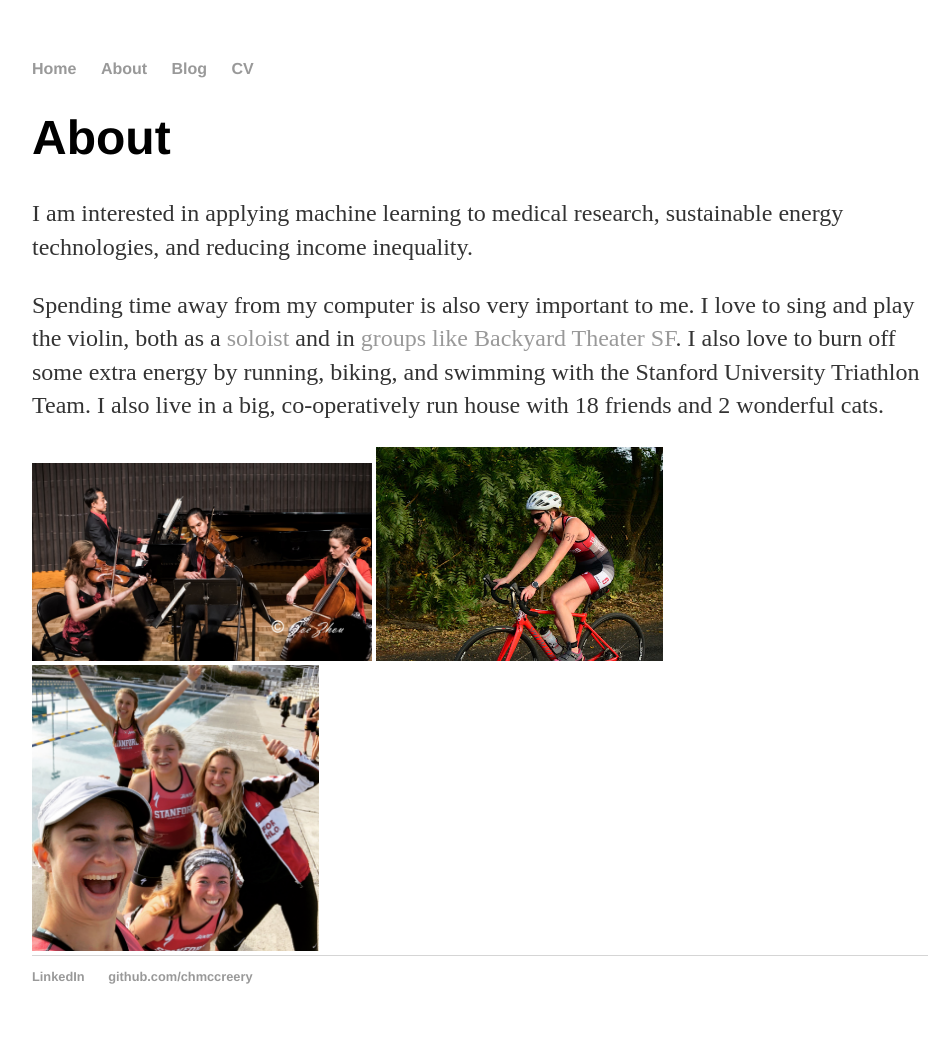
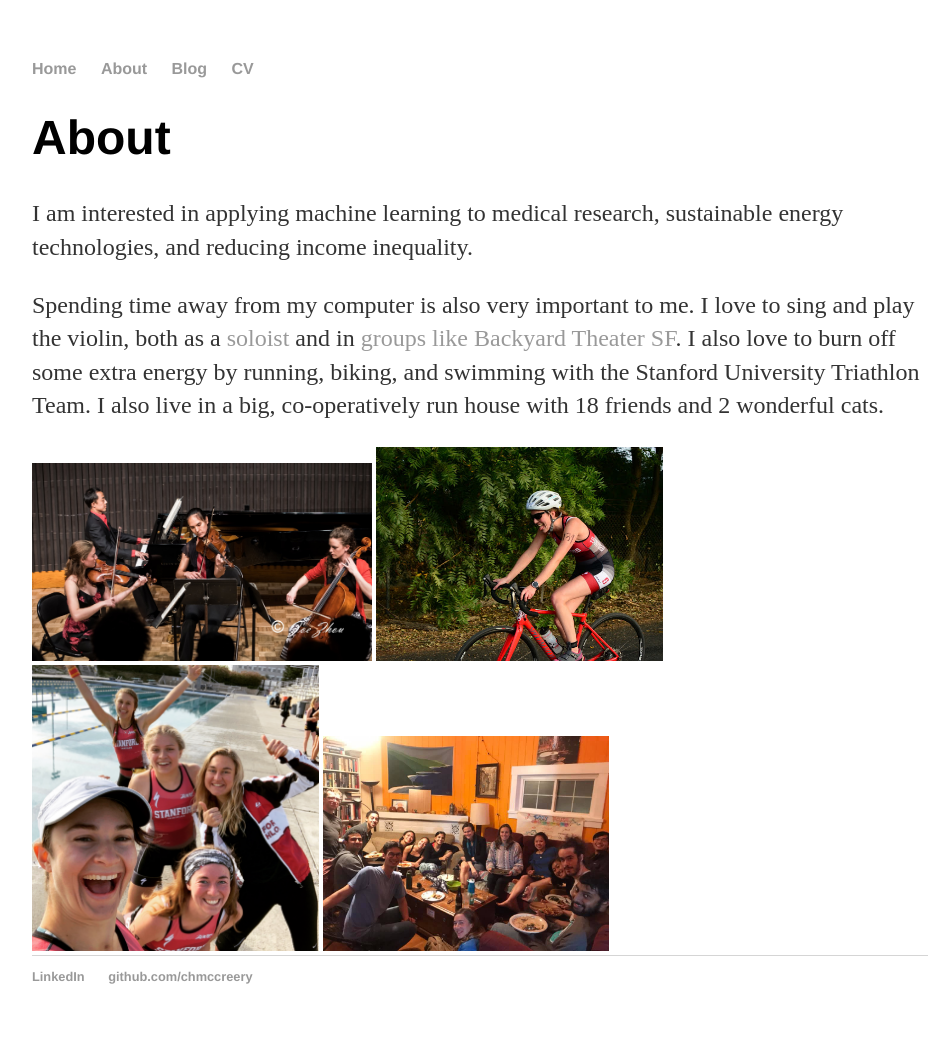
Before and after one commit to chmccreery/chmccreery.github.io, a Jekyll site: the page built from about/index.html, in a window 1280 px wide. Shown: the whole page, without its empty margins (160-1109 px from the left). Built offline with Jekyll 4.4.1, drawn with Linux system fonts in a browser that asks for light colours.

Commit message:
Update index.html

```diff
--- a/about/index.html
+++ b/about/index.html
@@ -14,4 +14,5 @@
 	<td width="28%"><img src="/images/quartet.jpg" width="38%"></td>
 	<td width="28%"><img src="/images/bike.jpg" width="32%"></td>
 	<td width="28%"><img src="/images/triathlon.jpeg" width="32%"></td>
+	<td width="28%"><img src="/images/ithaka.jpg" width="32%"></td>
 </div><!-- /.blurb -->
```
